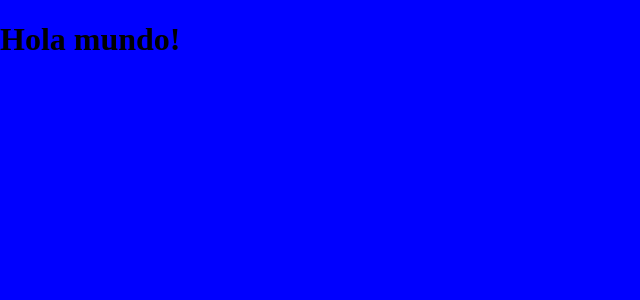
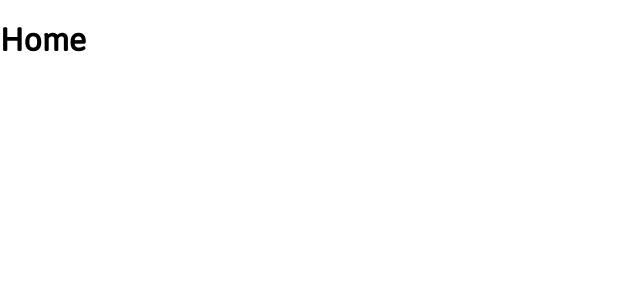
Before and after one commit to edevars/nutrition-watcher, a React app: page / in a window 1280 px wide. Shown: the top 300 px of the page, without its empty margins (0-640 px from the left). Built offline with nearby package versions, Linux system fonts and the light colour scheme.

Commit message:
:sparkles: Adding general structure with react router dom

```diff
--- a/public/index.html
+++ b/public/index.html
@@ -3,6 +3,7 @@
 <head>
     <meta charset="UTF-8">
     <meta name="viewport" content="width=device-width, initial-scale=1.0">
+    <link href="https://fonts.googleapis.com/css2?family=Asap&display=swap" rel="stylesheet">
     <title>Nutrition Watcher</title>
 </head>
 <body>
--- a/src/components/App.jsx
+++ b/src/components/App.jsx
@@ -1,9 +1,21 @@
-import React from "react";
+import React from 'react';
+import { BrowserRouter as Router, Switch, Route } from 'react-router-dom';
+import Home from '../pages/Home';
+import Login from '../pages/Login';
+import SignUp from '../pages/SignUp';
+import Dashboard from '../pages/Dashboard';
+import NotFound from '../pages/NotFound';
 
-export const App = () => {
-  return (
-    <div>
-      <h1>Hola mundo!</h1>
-    </div>
-  );
-};
+const App = () => (
+  <Router>
+    <Switch>
+      <Route exact path="/" component={Home} />
+      <Route path="/login" component={Login} />
+      <Route path="/signup" component={SignUp} />
+      <Route path="/dashboard" component={Dashboard} />
+      <Route path="*" component={NotFound} />
+    </Switch>
+  </Router>
+);
+
+export default App;
--- a/src/index.js
+++ /dev/null
@@ -1,9 +0,0 @@
-import React from 'react';
-import ReactDOM from 'react-dom';
-import { App } from './components/App';
-import './styles/index.css'
-
-ReactDOM.render(
-    <App />,
-    document.getElementById('app')
-);
--- /dev/null
+++ b/src/index.jsx
@@ -0,0 +1,9 @@
+import React from 'react';
+import ReactDOM from 'react-dom';
+import App from './components/App';
+import './styles/index.css';
+
+ReactDOM.render(
+  <App />,
+  document.getElementById('app'),
+);
--- /dev/null
+++ b/src/pages/Dashboard.jsx
@@ -0,0 +1,5 @@
+import React from 'react';
+
+const Dashboard = () => <h1>Dashboard</h1>;
+
+export default Dashboard;
--- /dev/null
+++ b/src/pages/Home.jsx
@@ -0,0 +1,5 @@
+import React from 'react';
+
+const Home = () => <h1>Home</h1>;
+
+export default Home;
--- /dev/null
+++ b/src/pages/Login.jsx
@@ -0,0 +1,5 @@
+import React from 'react';
+
+const Login = () => <h1>Login</h1>;
+
+export default Login;
--- /dev/null
+++ b/src/pages/NotFound.jsx
@@ -0,0 +1,5 @@
+import React from 'react';
+
+const NotFound = () => <h1>Not Found</h1>;
+
+export default NotFound;
--- /dev/null
+++ b/src/pages/SignUp.jsx
@@ -0,0 +1,5 @@
+import React from 'react';
+
+const SignUp = () => <h1>SignUp</h1>;
+
+export default SignUp;
--- a/src/styles/index.css
+++ b/src/styles/index.css
@@ -1,5 +1,5 @@
 body{
-    background-color: blue;
+    font-family: 'Asap', sans-serif;
     margin: 0;
     padding: 0;
 }
```
